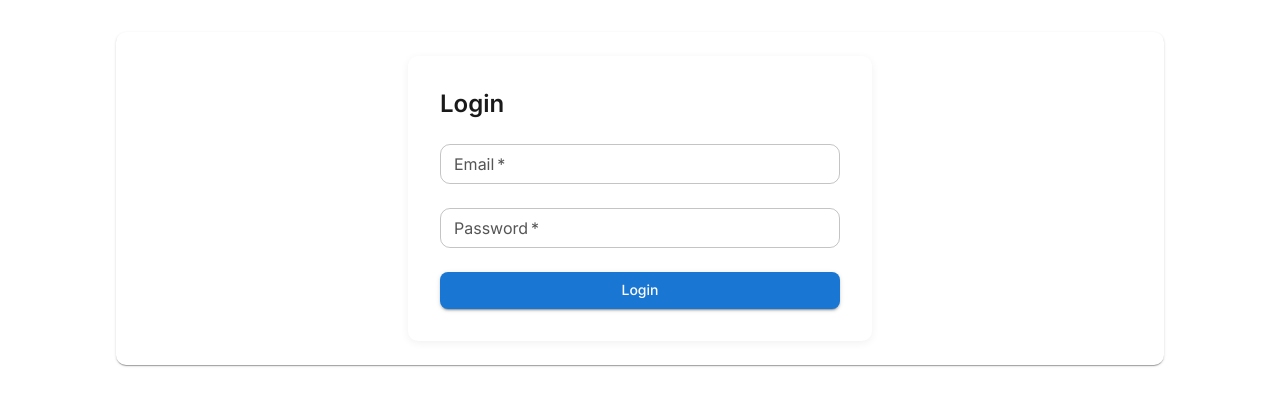
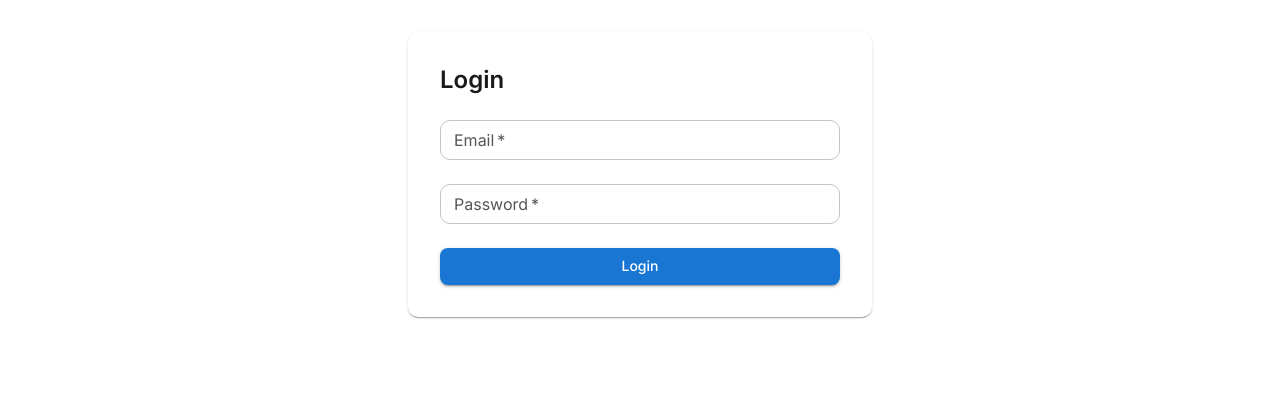
Before and after one commit to erubenz/imcs, a React (Create React App) app: page /login in a window 1280 px wide. Shown: the top 406 px of the page. Built offline with nearby package versions, Linux system fonts and the light colour scheme; no server answers.

Commit message:
Remove nested Paper in Login

```diff
--- a/src/Login.js
+++ b/src/Login.js
@@ -8,7 +8,6 @@ import {
   TextField,
   Typography,
   Alert,
-  Paper,
 } from "@mui/material";
 import PageWrapper from "./components/common/PageWrapper";
 
@@ -35,9 +34,8 @@ export default function Login() {
   };
 
   return (
-    <PageWrapper>
-      <Paper elevation={2} sx={{ maxWidth: 400, mx: "auto", p: 4 }}>
-        <Typography variant="h5" gutterBottom>Login</Typography>
+    <PageWrapper maxWidth={400} elevation={2} sx={{ p: 4 }}>
+      <Typography variant="h5" gutterBottom>Login</Typography>
 
         {error && <Alert severity="error" sx={{ mb: 2 }}>{error}</Alert>}
 
@@ -68,7 +66,6 @@ export default function Login() {
             Login
           </Button>
         </Box>
-      </Paper>
     </PageWrapper>
   );
 }
--- a/src/components/common/PageWrapper.jsx
+++ b/src/components/common/PageWrapper.jsx
@@ -1,21 +1,30 @@
 import { Box, Paper } from "@mui/material";
 
-export default function PageWrapper({ children, type = "narrow" }) {
+export default function PageWrapper({
+  children,
+  type = "narrow",
+  maxWidth: customMaxWidth,
+  elevation = 1,
+  sx = {},
+}) {
   // type: "wide" for lists, "narrow" for forms/details
-  const maxWidth =
+  const defaultMaxWidth =
     type === "wide"
       ? { xs: "100vw", sm: "100vw", md: "100vw", lg: "1800px" }
       : 1000;
+  const maxWidth = customMaxWidth ?? defaultMaxWidth;
+
   return (
     <Box sx={{ p: { xs: 1, md: 3 } }}>
       <Paper
-        elevation={1}
+        elevation={elevation}
         sx={{
           p: { xs: 2, md: 3 },
           width: "100%",
           maxWidth,
           mx: "auto",
           boxShadow: 1,
+          ...sx,
         }}
       >
         {children}
```
